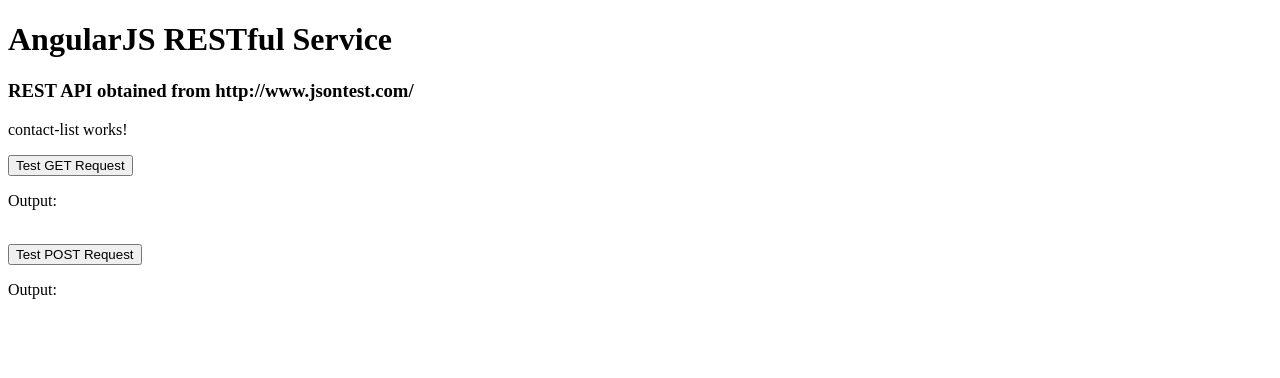
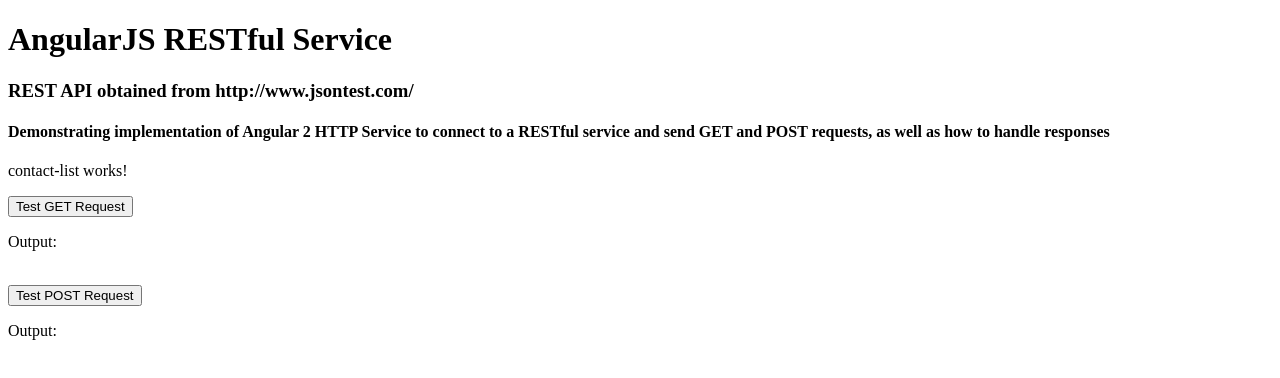
Before and after one commit to islamhaqq/Angular-RESTful-Service, an Angular app: page / in a window 1280 px wide. Shown: the top 378 px of the page. Built offline with nearby package versions, Linux system fonts and the light colour scheme.

Commit message:
update template

```diff
--- a/src/app/app.component.html
+++ b/src/app/app.component.html
@@ -4,5 +4,8 @@
 <h3>
   {{description}}
 </h3>
+<h4>
+  {{summary}}
+</h4>
 <contact-list></contact-list>
 <http-test></http-test>
--- a/src/app/app.component.ts
+++ b/src/app/app.component.ts
@@ -8,4 +8,5 @@ import { Component } from '@angular/core';
 export class AppComponent {
   title = 'AngularJS RESTful Service';
   description = 'REST API obtained from http://www.jsontest.com/';
+  summary = 'Demonstrating implementation of Angular 2 HTTP Service to connect to a RESTful service and send GET and POST requests, as well as how to handle responses';
 }
```
